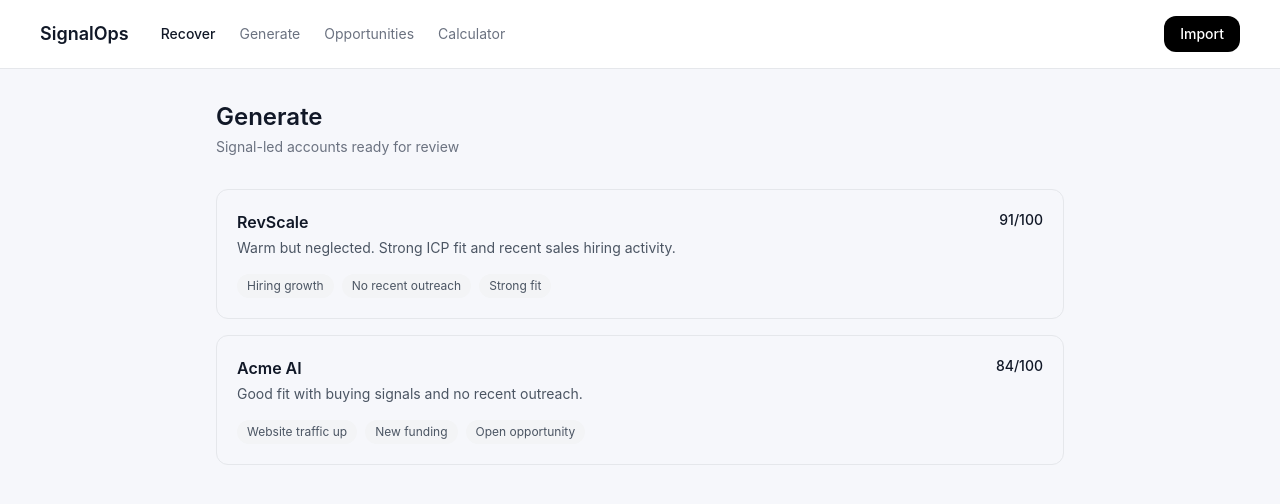
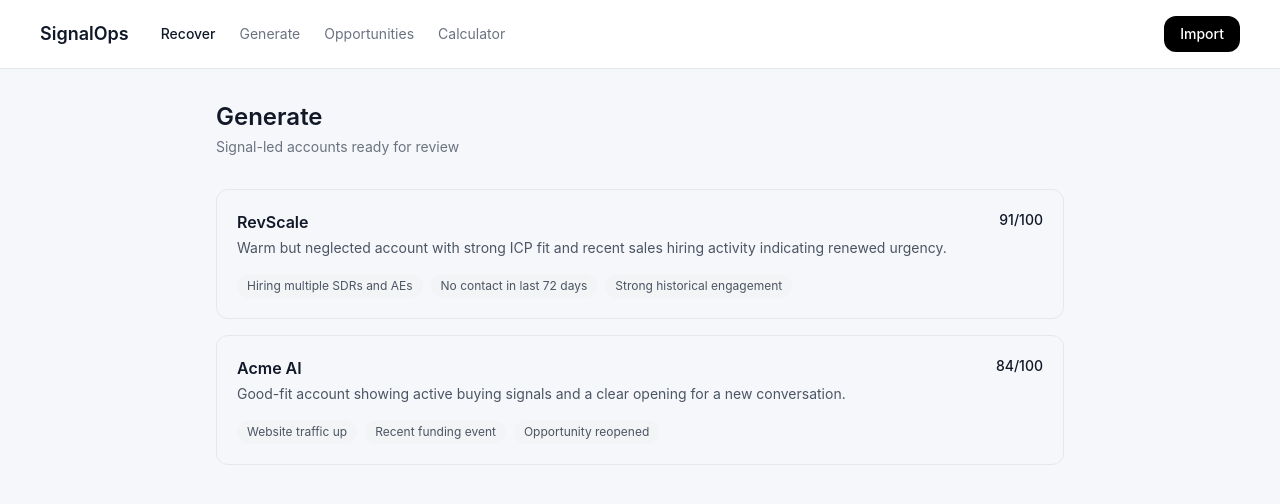
Before and after one commit to powerstephen/SignalOps, a Next.js app: page /generate in a window 1280 px wide. Shown: the top 504 px of the page. Built offline with nearby package versions, Linux system fonts and the light colour scheme.

Commit message:
Update page.tsx

```diff
--- a/app/generate/page.tsx
+++ b/app/generate/page.tsx
@@ -1,28 +1,12 @@
 import Link from "next/link"
-
-const accounts = [
-  {
-    id: "revscale",
-    name: "RevScale",
-    score: 91,
-    summary: "Warm but neglected. Strong ICP fit and recent sales hiring activity.",
-    signals: ["Hiring growth", "No recent outreach", "Strong fit"],
-  },
-  {
-    id: "acme-ai",
-    name: "Acme AI",
-    score: 84,
-    summary: "Good fit with buying signals and no recent outreach.",
-    signals: ["Website traffic up", "New funding", "Open opportunity"],
-  },
-]
+import { accounts } from "@/lib/accounts"
 
 export default function GeneratePage() {
   return (
     <div className="max-w-4xl mx-auto px-6 py-8">
       <div className="mb-8">
         <h1 className="text-2xl font-semibold">Generate</h1>
-        <p className="text-sm text-gray-500 mt-1">
+        <p className="mt-1 text-sm text-gray-500">
           Signal-led accounts ready for review
         </p>
       </div>
@@ -32,23 +16,24 @@ export default function GeneratePage() {
           <Link
             key={account.id}
             href={`/account/${account.id}`}
-            className="block rounded-xl border border-gray-200 p-5 hover:bg-gray-50 transition"
+            className="block rounded-xl border border-gray-200 p-5 transition hover:bg-gray-50"
           >
             <div className="flex items-start justify-between gap-4">
-              <div>
+              <div className="min-w-0">
                 <h2 className="text-base font-semibold">{account.name}</h2>
-                <p className="text-sm text-gray-600 mt-1">{account.summary}</p>
+                <p className="mt-1 text-sm text-gray-600">{account.summary}</p>
               </div>
-              <div className="text-sm font-medium text-gray-900 whitespace-nowrap">
+
+              <div className="whitespace-nowrap text-sm font-medium text-gray-900">
                 {account.score}/100
               </div>
             </div>
 
-            <div className="flex flex-wrap gap-2 mt-4">
-              {account.signals.map((signal) => (
+            <div className="mt-4 flex flex-wrap gap-2">
+              {account.signals.slice(0, 3).map((signal) => (
                 <span
                   key={signal}
-                  className="text-xs text-gray-600 bg-gray-100 rounded-full px-2.5 py-1"
+                  className="rounded-full bg-gray-100 px-2.5 py-1 text-xs text-gray-600"
                 >
                   {signal}
                 </span>
```
